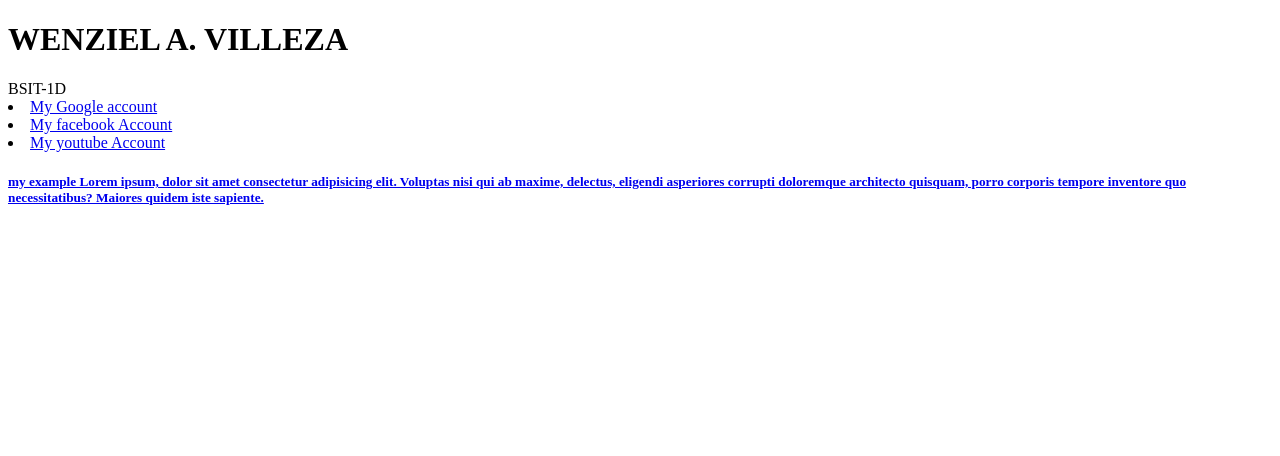
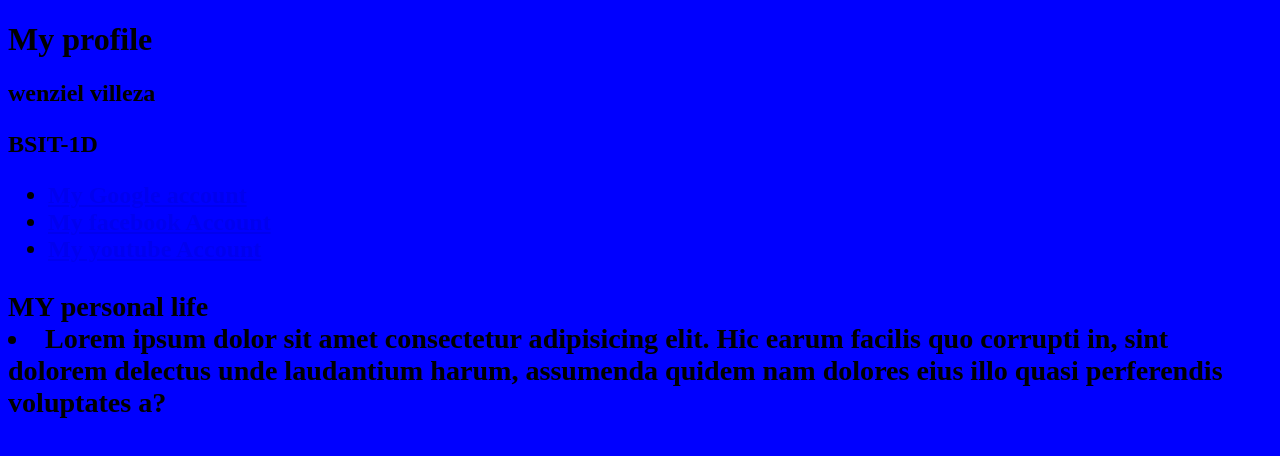
Before and after one commit to vwenziel-ship-it/villeza-web, a plain HTML site: page myblog.html in a window 1280 px wide. Drawn offline with Linux system fonts and the light colour scheme.

Commit message:
update my blog
i add a color

```diff
--- a/myblog.html
+++ b/myblog.html
@@ -3,30 +3,46 @@
 <head>
     <meta charset="UTF-8">
     <meta name="viewport" content="width=device-width, initial-scale=1.0">
-    <title>Document</title>
+    <title>Personal Blog</title>
+    <link rel="stylesheet"href="style.css">
+
 </head>
 <body>
- <header></header>
-   <h1>WENZIEL A. VILLEZA</h1>
+ <header>
+     <h1>
+      My profile
+       <h2>
+         wenziel villeza
+   <header>
 
  <p></p> BSIT-1D
 <header>
+<body>
 
    <section>
       <nav>
+         <ul>
         <li><a class="nav"href="https://myaccount.google.com/?utm_source=sign_in_no_continue">My Google account </a>
         <li><a class="nav"href=https://www.facebook.com/?_rdr>My facebook Account</a>
-       <li><a class="nav"href=https://www.youtube.com/>My youtube Account</li>
-
-        </lu>
-        <nav>
+       <li><a class="nav"href=https://www.youtube.com/>My youtube Account</a>
 
 
-      <section>
-         <h1>
-          my example
-            Lorem ipsum, dolor sit amet consectetur adipisicing elit. Voluptas nisi qui ab maxime, delectus, eligendi asperiores corrupti doloremque architecto quisquam, porro corporis tempore inventore quo necessitatibus? Maiores quidem iste sapiente.
-         </h1>
+
+       </ul>
+  </nav>
+
+   </section>
+     <h3>
+    MY personal life
+  <li> Lorem ipsum dolor sit amet consectetur adipisicing elit. Hic earum facilis quo corrupti in, sint dolorem delectus unde laudantium harum, assumenda quidem nam dolores eius illo quasi perferendis voluptates a?</li>
+     </h2>
 
 
-      <section>
+
+       </body>
+
+
+
+
+
+</html>
--- /dev/null
+++ b/style.css
@@ -0,0 +1,5 @@
+body {
+    background-color: blue;
+
+
+}
```
Also changed, not shown: color.html (added), index.html (deleted), 2 other files.
